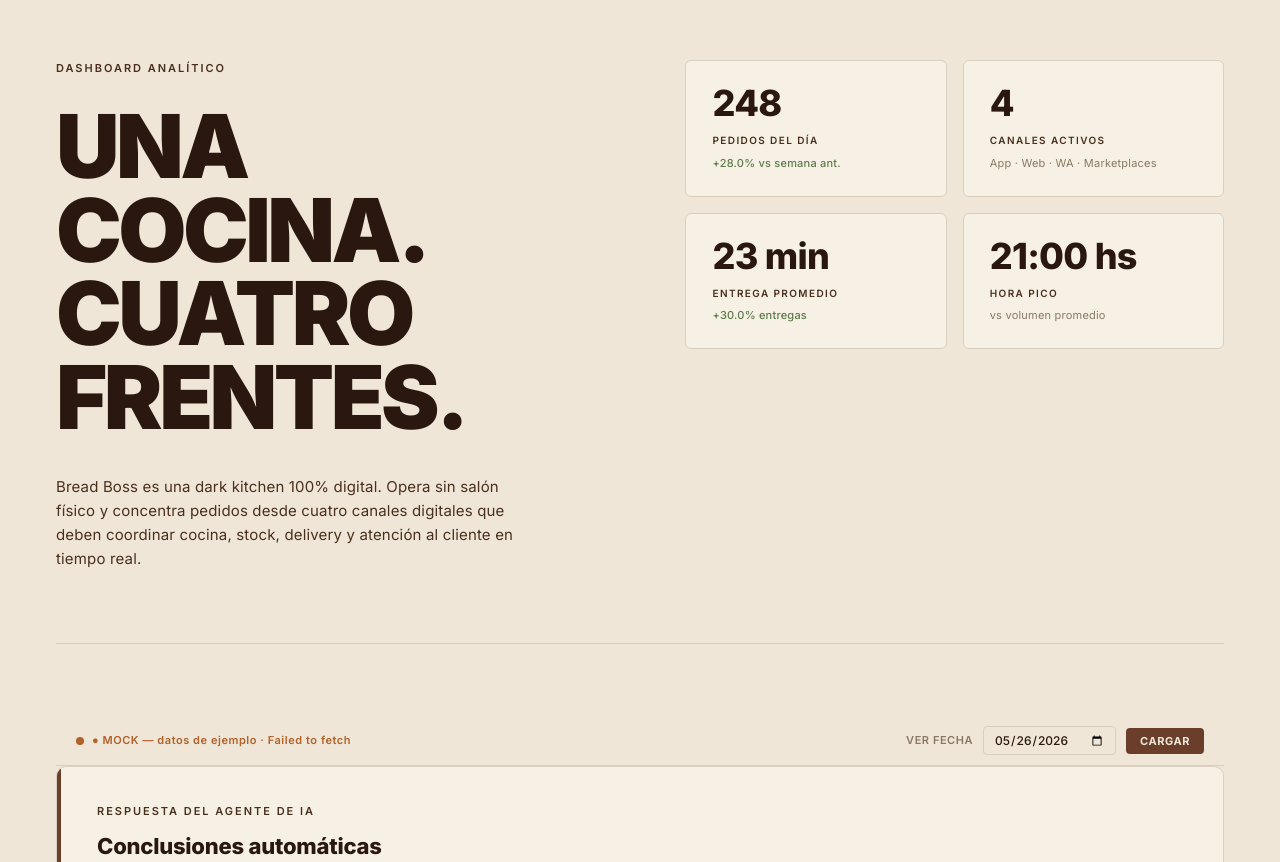
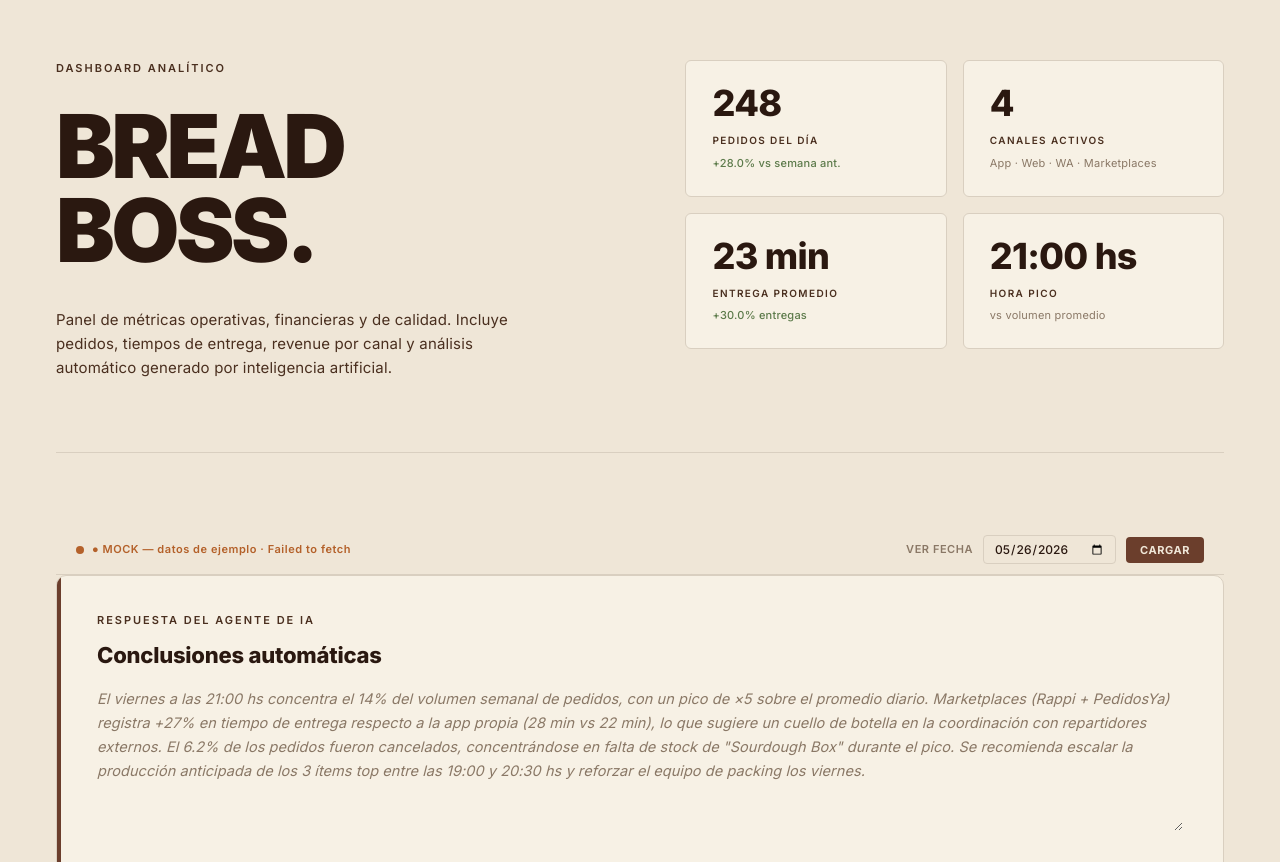
Before and after one commit to pmaestri/guerrin, a plain HTML site: page BreadBoss-Front/index.html in a window 1280 px wide. Shown: the top 862 px of the page. Drawn offline with nearby package versions, Linux system fonts and the light colour scheme; no server answers.

Commit message:
html frontend fixes

```diff
--- a/BreadBoss-Front/index.html
+++ b/BreadBoss-Front/index.html
@@ -18,15 +18,13 @@
             <div class="hero-left">
                 <p class="eyebrow">DASHBOARD ANALÍTICO</p>
                 <h1 class="hero-title">
-                    UNA<br/>
-                    COCINA.<br/>
-                    CUATRO<br/>
-                    FRENTES.
+                    BREAD<br/>
+                    BOSS.
                 </h1>
                 <p class="hero-sub">
-                    Bread Boss es una dark kitchen 100% digital. Opera sin salón físico
-                    y concentra pedidos desde cuatro canales digitales que deben coordinar
-                    cocina, stock, delivery y atención al cliente en tiempo real.
+                    Panel de métricas operativas, financieras y de calidad.
+                    Incluye pedidos, tiempos de entrega, revenue por canal
+                    y análisis automático generado por inteligencia artificial.
                 </p>
             </div>
 
@@ -220,7 +218,7 @@
         </section>
 
         <!-- ============ TENDENCIAS ============ -->
-        <section class="block">
+        <section class="block" style="display:none;">
             <div class="block-header">
                 <p class="eyebrow">TENDENCIAS</p>
                 <h2 class="section-title">Comparativa histórica</h2>
```
